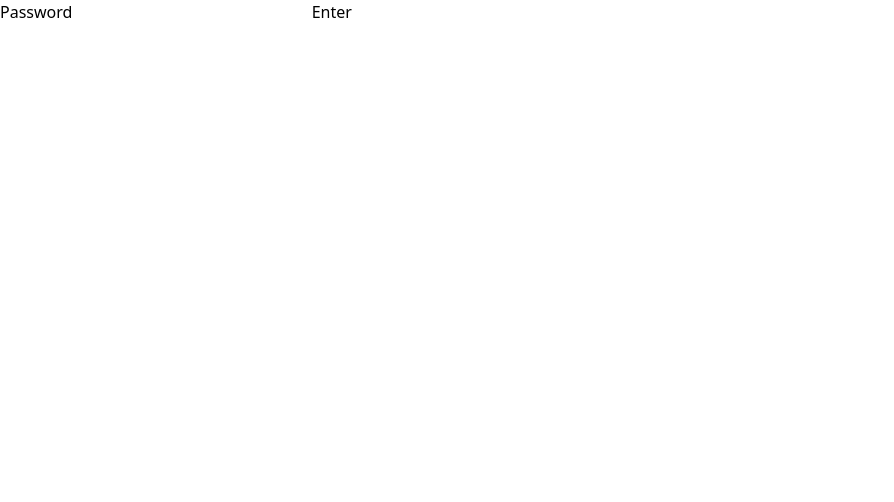
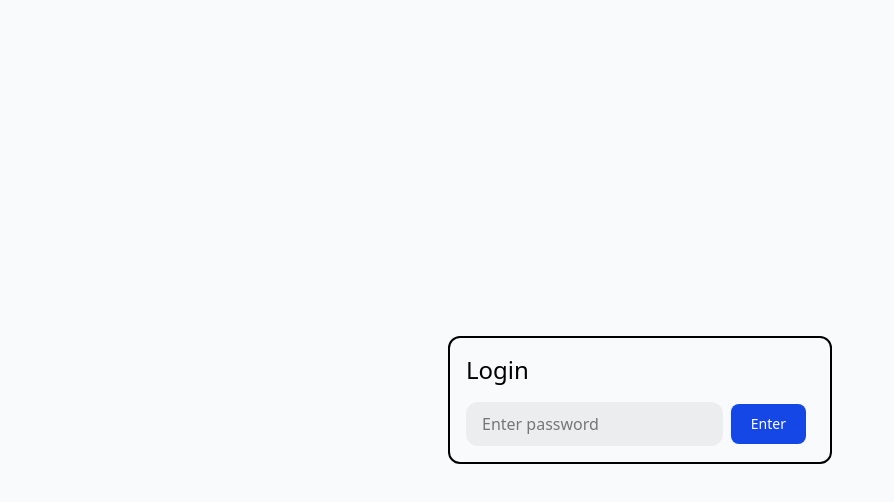
Before and after one commit to nikolaiborbe/launch-website, a SvelteKit app: page /login in a window 1280 px wide. Shown: the top 502 px of the page, without its empty margins (0-894 px from the left). Built offline with nearby package versions, Linux system fonts and the light colour scheme.

Commit message:
fix: login

```diff
--- /dev/null
+++ b/src/hooks.server.ts
@@ -0,0 +1,35 @@
+import { redirect, type Handle } from '@sveltejs/kit';
+
+// Extend App.Locals to include 'authenticated'
+declare global {
+  namespace App {
+    interface Locals {
+      authenticated: boolean;
+    }
+  }
+}
+
+const dev = process.env.NODE_ENV === 'development';
+const COOKIE_NAME = 'auth';
+const COOKIE_OPTS = {
+  path: '/',
+  httpOnly: true,
+  sameSite: 'strict',
+  secure: !dev,                 // secure in prod, plain in dev
+  maxAge: 60 * 60 * 24 * 7
+};
+
+export const handle: Handle = async ({ event, resolve }) => {
+  // true/false for the whole request
+
+  event.locals.authenticated = event.cookies.get(COOKIE_NAME) === 'yes';
+
+  /* ── PROTECT JUST /settings ───────────────────────────── */
+  if (!event.locals.authenticated && event.url.pathname.startsWith('/settings')) {
+    // optional: remember where the user tried to go
+    throw redirect(303, `/login?next=${encodeURIComponent(event.url.pathname)}`);
+  }
+  /* ─────────────────────────────────────────────────────── */
+
+  return resolve(event);
+};
--- a/src/routes/login/+page.server.ts
+++ b/src/routes/login/+page.server.ts
@@ -2,23 +2,24 @@ import { fail, redirect } from '@sveltejs/kit';
 import { PASSWORD } from '$env/static/private';
 
 export const actions = {
-  default: async ({ request, cookies }) => {
-    const form = await request.formData();
-    const pw = form.get('password');
+  default: async ({ request, cookies, url }) => {
+    const data = await request.formData();
+    const pw = data.get('password');
 
     if (pw !== PASSWORD) {
-      // Wrong password → redisplay form with error
       return fail(400, { incorrect: true });
     }
 
-    // Right password → set cookie & bounce to the secret page
     cookies.set('auth', 'yes', {
       path: '/',
       httpOnly: true,
       sameSite: 'strict',
-      secure: true,
+      secure: process.env.NODE_ENV !== 'development',
       maxAge: 60 * 60 * 24 * 7
     });
-    throw redirect(303, '/settings');
+
+    // send them where they originally wanted to go, or default to /
+    const next = url.searchParams.get('next') || '/';
+    throw redirect(303, next);
   }
 };
--- a/src/routes/login/+page.svelte
+++ b/src/routes/login/+page.svelte
@@ -1,14 +1,23 @@
 <script lang="ts">
-	export let data: { incorrect?: boolean };
+	let data: { incorrect?: boolean } = $props();
 </script>
 
-<form method="POST">
-	<label>
-		Password
-		<input type="password" name="password" autocomplete="current-password" />
-	</label>
-	<button>Enter</button>
-	{#if data.incorrect}
-		<p style="color:red">Wrong password</p>
-	{/if}
-</form>
+<div class="w-screen h-screen bg-slate-50 flex justify-center items-center">
+	<div class="h-32 w-96 border-2 rounded-xl p-4 flex flex-col justify-between">
+		<h1 class="text-2xl">Login</h1>
+		<form method="POST" class="flex items-center justify-between gap-2 ">
+			<input
+				class="bg-black/5 px-4 py-2.5 w-full rounded-xl"
+				type="password"
+				name="password"
+				placeholder="Enter password"
+				autocomplete="current-password"
+			/>
+
+			<button
+				class="text-white bg-blue-700 hover:bg-blue-800 focus:ring-4 focus:ring-blue-300 font-medium rounded-lg text-sm px-5 py-2.5 me-2  dark:bg-blue-600 dark:hover:bg-blue-700 focus:outline-none dark:focus:ring-blue-800"
+				>Enter</button
+			>
+		</form>
+	</div>
+</div>
```
